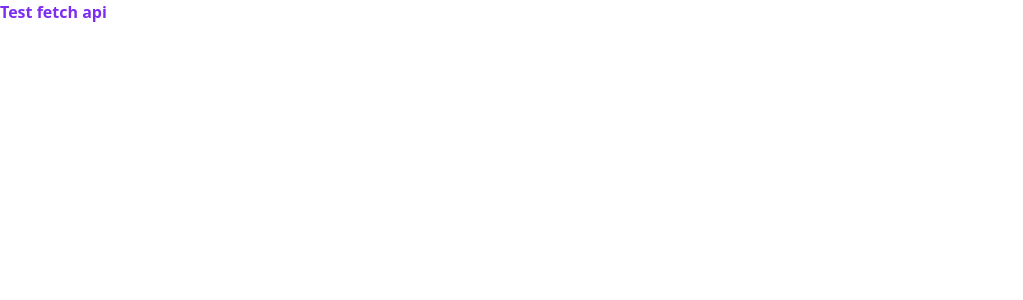
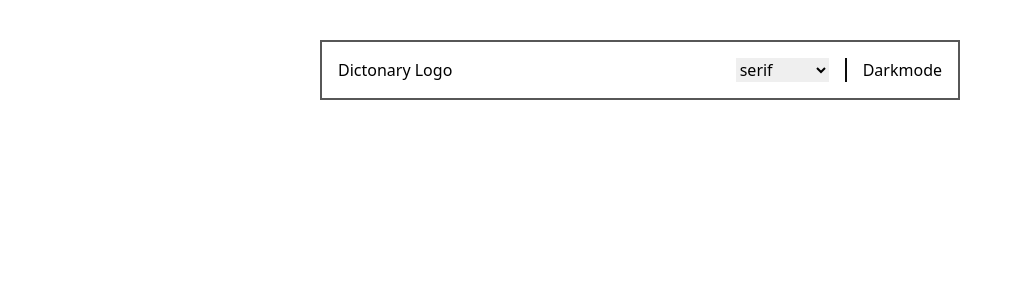
Before and after one commit to JodieAddis/online-dictionary, a React (Vite) app: page / in a window 1280 px wide. Shown: the top 300 px of the page, without its empty margins (0-1023 px from the left). Built offline with nearby package versions, Linux system fonts and the light colour scheme; no server answers.

Commit message:
Creating general header component + adding index page.

```diff
--- a/src/App.tsx
+++ /dev/null
@@ -1,12 +0,0 @@
-import FetchData from "./components/FetchData";
-
-function App() {
-  return (
-    <>
-      <h1 className="text-ElectricViolet font-extrabold">Test fetch api</h1>
-      <FetchData />
-    </>
-  );
-}
-
-export default App;
--- a/src/components/Header/index.tsx
+++ b/src/components/Header/index.tsx
@@ -0,0 +1,18 @@
+import SerifOptions from "../SerifOptions";
+
+const Component = () => {
+  return (
+    <div className="border-Scorpion text-Black flex w-3/6 justify-between border-2 border-solid p-4">
+      <div>
+        <p>Dictonary Logo</p>
+      </div>
+      <div className="flex flex-row">
+        <SerifOptions />
+        <div className="bg-CodGray mx-4 h-6 w-[2px]"></div>
+        <p>Darkmode</p>
+      </div>
+    </div>
+  );
+};
+
+export default Component;
--- /dev/null
+++ b/src/components/SerifOptions/index.tsx
@@ -0,0 +1,13 @@
+const Component = () => {
+  return (
+    <>
+      <select name="" id="" className="text-black">
+        <option value="">serif</option>
+        <option value="">sans-serif</option>
+        <option value="">mono</option>
+      </select>
+    </>
+  );
+};
+
+export default Component;
--- a/src/main.tsx
+++ b/src/main.tsx
@@ -1,9 +1,9 @@
 import React from "react";
 import ReactDOM from "react-dom/client";
-import App from "./App.tsx";
+import Page from "./pages/index.tsx";
 
 ReactDOM.createRoot(document.getElementById("root")!).render(
   <React.StrictMode>
-    <App />
-  </React.StrictMode>
+    <Page />
+  </React.StrictMode>,
 );
--- /dev/null
+++ b/src/pages/index.tsx
@@ -0,0 +1,13 @@
+import FetchData from "../components/FetchData";
+import Header from "../components/Header";
+
+const Page = () => (
+  <>
+    <header className="mt-10 flex justify-center">
+      <Header />
+    </header>
+    <FetchData />
+  </>
+);
+
+export default Page;
```
